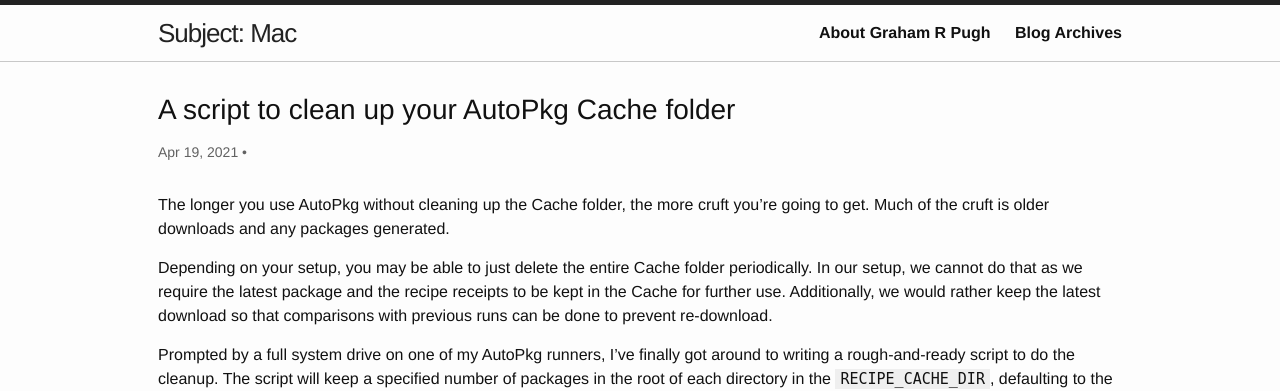
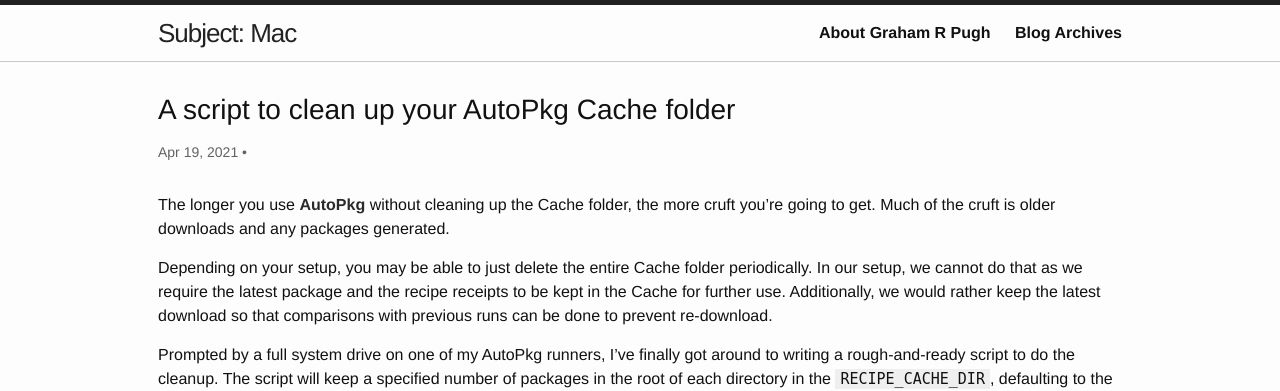
Before and after one commit to grahampugh/grahampugh.github.io, a Jekyll site: the page built from _posts/2021-04-19-autopkg-cache-clean.md, in a window 1280 px wide. Shown: the top 391 px of the page. Built offline with Jekyll 4.4.1, drawn with Linux system fonts in a browser that asks for light colours; comment, search, counter and statistics services are not loaded.

Commit message:
add link

```diff
--- a/_posts/2021-04-19-autopkg-cache-clean.md
+++ b/_posts/2021-04-19-autopkg-cache-clean.md
@@ -4,7 +4,7 @@
 comments: true
 ---
 
-The longer you use AutoPkg without cleaning up the Cache folder, the more cruft you're going to get. Much of the cruft is older downloads and any packages generated.
+The longer you use [AutoPkg] without cleaning up the Cache folder, the more cruft you're going to get. Much of the cruft is older downloads and any packages generated.
 
 Depending on your setup, you may be able to just delete the entire Cache folder periodically. In our setup, we cannot do that as we require the latest package and the recipe receipts to be kept in the Cache for further use. Additionally, we would rather keep the latest download so that comparisons with previous runs can be done to prevent re-download.
 
```
